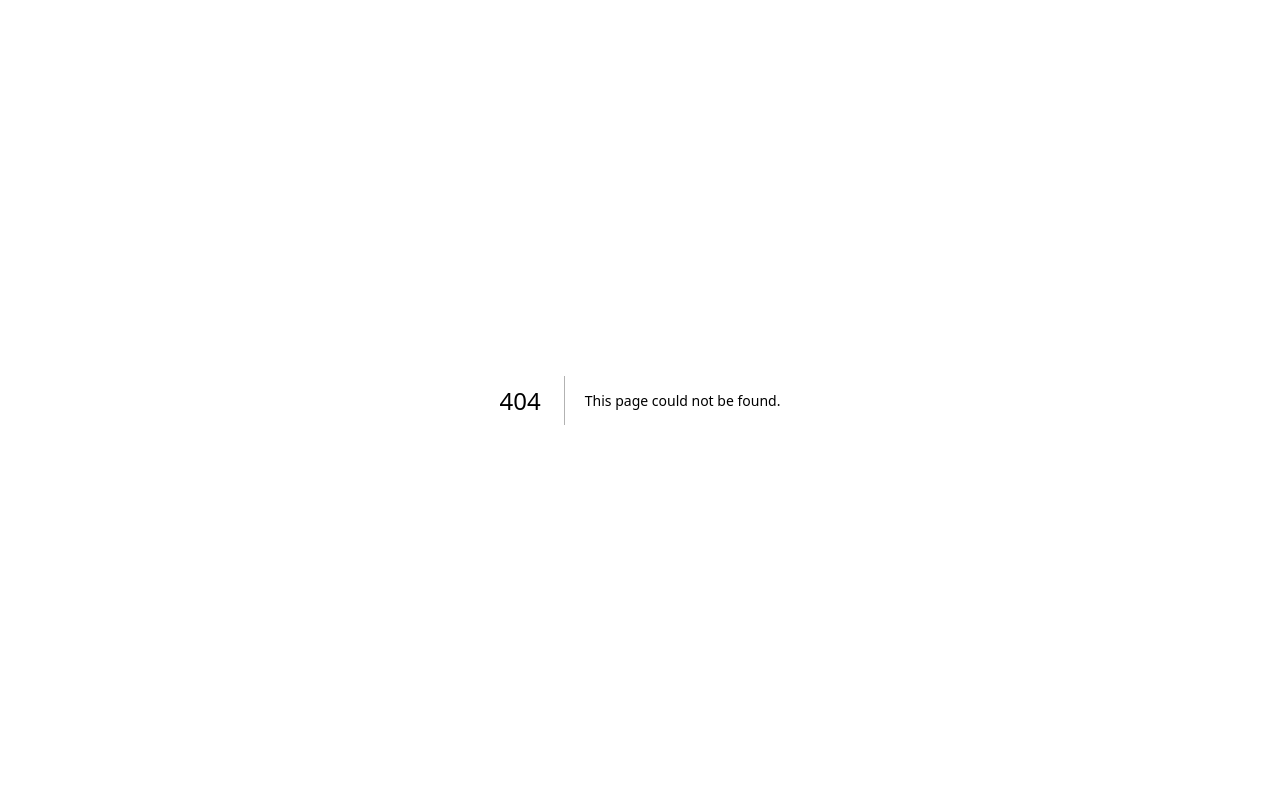
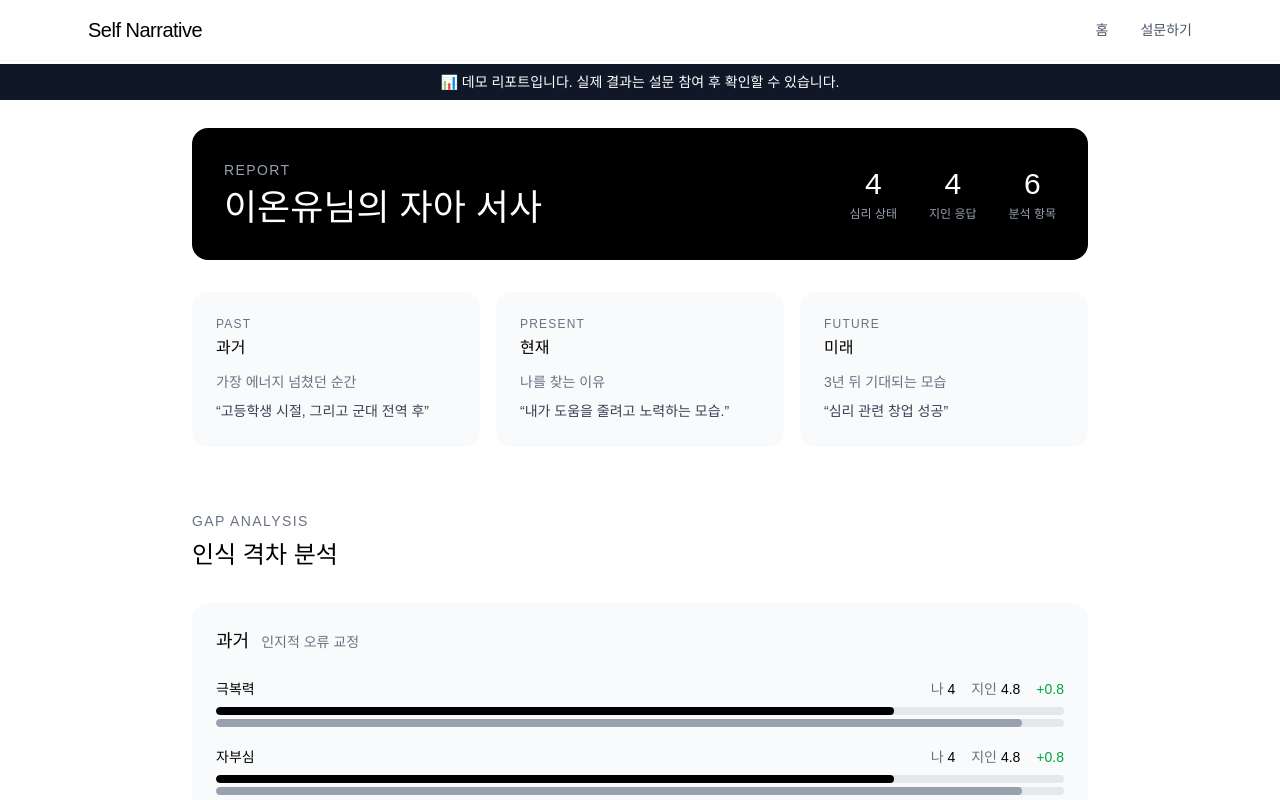
Before and after one commit to Lennoner/self-narrative, a Next.js app: page /demo in a window 1280 px wide. Before the commit this address had no page. Shown: the top 800 px of the page. Built offline with nearby package versions, Linux system fonts and the light colour scheme.

Commit message:
feat: 별도 /demo 페이지 분리 - 인증 없이 데모 리포트 제공

```diff
--- /dev/null
+++ b/src/app/demo/page.tsx
@@ -0,0 +1,92 @@
+import Link from 'next/link';
+import UserProfileCard from '@/components/UserProfileCard';
+import GapChart from '@/components/GapChart';
+import FeedbackCarousel from '@/components/FeedbackCarousel';
+import { LEE_ONYU_REPORT_DATA } from '@/data/dummyData';
+
+export default function DemoPage() {
+    const reportData = LEE_ONYU_REPORT_DATA;
+
+    return (
+        <main className="min-h-screen bg-white text-black">
+            {/* 헤더 */}
+            <header className="fixed top-0 left-0 right-0 z-50 bg-white/90 backdrop-blur-sm border-b border-gray-100">
+                <div className="max-w-6xl mx-auto px-6 py-4 flex justify-between items-center">
+                    <Link href="/" className="text-xl font-medium tracking-tight">
+                        Self Narrative
+                    </Link>
+                    <nav className="flex items-center gap-8">
+                        <Link href="/" className="text-sm text-gray-600 hover:text-black transition-colors">
+                            홈
+                        </Link>
+                        <a
+                            href="https://tally.so/r/ODl9AK"
+                            target="_blank"
+                            rel="noopener noreferrer"
+                            className="text-sm text-gray-600 hover:text-black transition-colors"
+                        >
+                            설문하기
+                        </a>
+                    </nav>
+                </div>
+            </header>
+
+            {/* 데모 안내 배너 */}
+            <div className="fixed top-16 left-0 right-0 z-40 bg-gray-900 text-white text-center py-2 text-sm">
+                📊 데모 리포트입니다. 실제 결과는 설문 참여 후 확인할 수 있습니다.
+            </div>
+
+            {/* 메인 컨텐츠 */}
+            <div className="pt-32 px-4 pb-20 space-y-16">
+                {/* 섹션 1: 사용자 프로필 */}
+                <section>
+                    <UserProfileCard
+                        user={reportData.user}
+                        friendData={reportData.friendData}
+                    />
+                </section>
+
+                {/* 섹션 2: 인식 격차 차트 */}
+                <section>
+                    <GapChart gaps={reportData.gaps} />
+                </section>
+
+                {/* 섹션 3: 지인 피드백 */}
+                <section>
+                    <FeedbackCarousel evaluations={reportData.friendEvaluations} />
+                </section>
+
+                {/* CTA 메시지 */}
+                <section className="max-w-4xl mx-auto">
+                    <div className="bg-gray-50 rounded-2xl p-8 text-center">
+                        <h2 className="text-2xl font-medium mb-4">나만의 리포트를 받아보세요</h2>
+                        <p className="text-gray-600 leading-relaxed max-w-2xl mx-auto mb-8">
+                            이것은 데모 리포트입니다. 지금 설문에 참여하고 친구들에게 공유하면,
+                            당신만의 인식 격차 리포트를 받아볼 수 있어요.
+                        </p>
+                        <a
+                            href="https://tally.so/r/ODl9AK"
+                            target="_blank"
+                            rel="noopener noreferrer"
+                            className="inline-block px-10 py-4 bg-black text-white rounded-full font-medium hover:bg-gray-800 transition-colors"
+                        >
+                            나의 서사 찾기 →
+                        </a>
+                    </div>
+                </section>
+            </div>
+
+            {/* 푸터 */}
+            <footer className="py-12 px-6 border-t border-gray-100">
+                <div className="max-w-6xl mx-auto flex flex-col md:flex-row justify-between items-center gap-4">
+                    <p className="text-sm text-gray-500">
+                        © 2024 Self Narrative Project
+                    </p>
+                    <p className="text-sm text-gray-500">
+                        당신이 몰랐던 당신의 진짜 이야기를 찾아서
+                    </p>
+                </div>
+            </footer>
+        </main>
+    );
+}
--- a/src/app/page.tsx
+++ b/src/app/page.tsx
@@ -41,7 +41,7 @@ export default function Home() {
               설문하기
             </a>
             <Link
-              href="/report?name=이온유&verified=true&demo=true"
+              href="/demo"
               className="text-sm text-gray-600 hover:text-black transition-colors"
             >
               데모 보기
@@ -75,7 +75,7 @@ export default function Home() {
               나의 서사 찾기 →
             </a>
             <Link
-              href="/report?name=이온유&verified=true&demo=true"
+              href="/demo"
               className="px-8 py-4 bg-white text-black text-sm font-medium rounded-full border border-gray-200 hover:border-gray-400 transition-colors"
             >
               결과 미리보기
```
